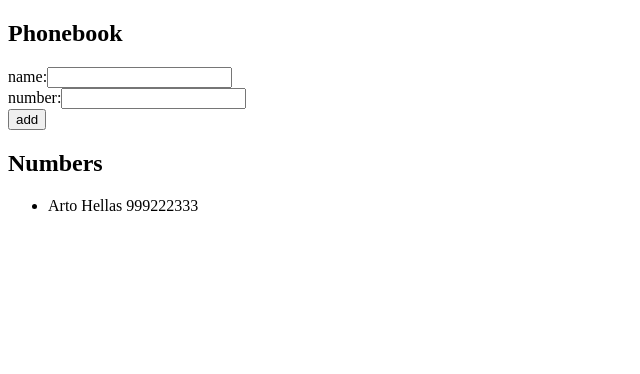
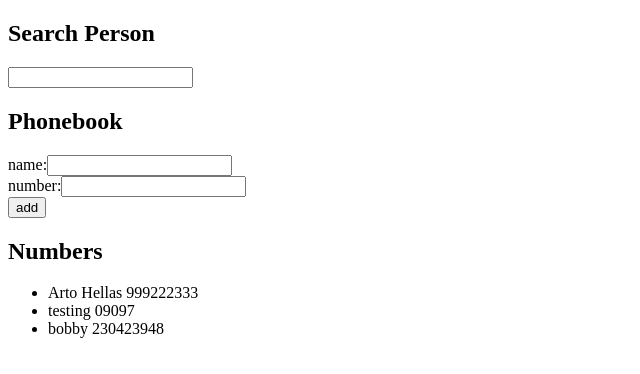
Before and after one commit to mogmyij/part2, a React (Create React App) app in the folder phonebook/: page / in a window 1280 px wide. Shown: the top 374 px of the page, without its empty margins (0-640 px from the left). Built offline with nearby package versions, Linux system fonts and the light colour scheme.

Commit message:
part 2.9

```diff
--- a/phonebook/src/App.js
+++ b/phonebook/src/App.js
@@ -1,11 +1,15 @@
-import { useState } from 'react'
+import { useState } from "react";
 
 const App = () => {
   const [persons, setPersons] = useState([
     { name: "Arto Hellas", number: "999222333" },
+    { name: "testing", number: "09097" },
+    { name: "bobby", number: "230423948" },
   ]);
   const [newName, setNewName] = useState("");
   const [newNumber, setNewNumber] = useState("");
+  const [searchQuery, setSearchQuery] = useState("");
+  const [personsToShow, setPersonsToShow] = useState(persons);
 
   const addPerson = (event) => {
     event.preventDefault();
@@ -21,8 +25,20 @@ const App = () => {
     setNewNumber("");
   };
 
+  const searchPerson = (event) => {
+    let matchedPersons = persons.filter((person) => {
+      const personUpperCase = person.name.toUpperCase();
+      const searchQueryUpperCase = event.target.value.toUpperCase();
+      return personUpperCase.includes(searchQueryUpperCase);
+    });
+    setPersonsToShow(matchedPersons);
+    setSearchQuery(event.target.value);
+  };
+
   return (
     <div>
+      <h2>Search Person</h2>
+      <input value={searchQuery} onChange={searchPerson} />
       <h2>Phonebook</h2>
       <form onSubmit={addPerson}>
         <div>
@@ -41,7 +57,7 @@ const App = () => {
       </form>
       <h2>Numbers</h2>
       <ul>
-        {persons.map((person) => (
+        {personsToShow.map((person) => (
           <li key={person.name}>
             {person.name} {person.number}
           </li>
```
